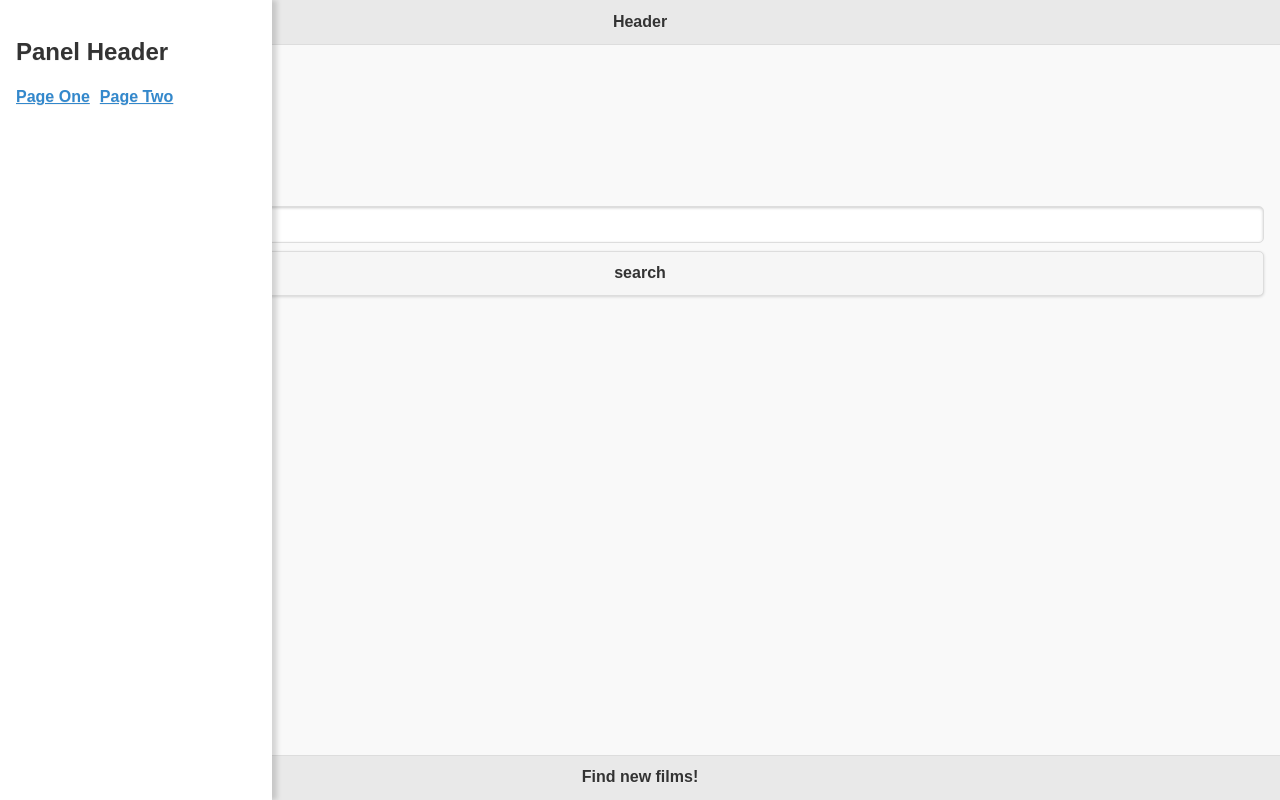
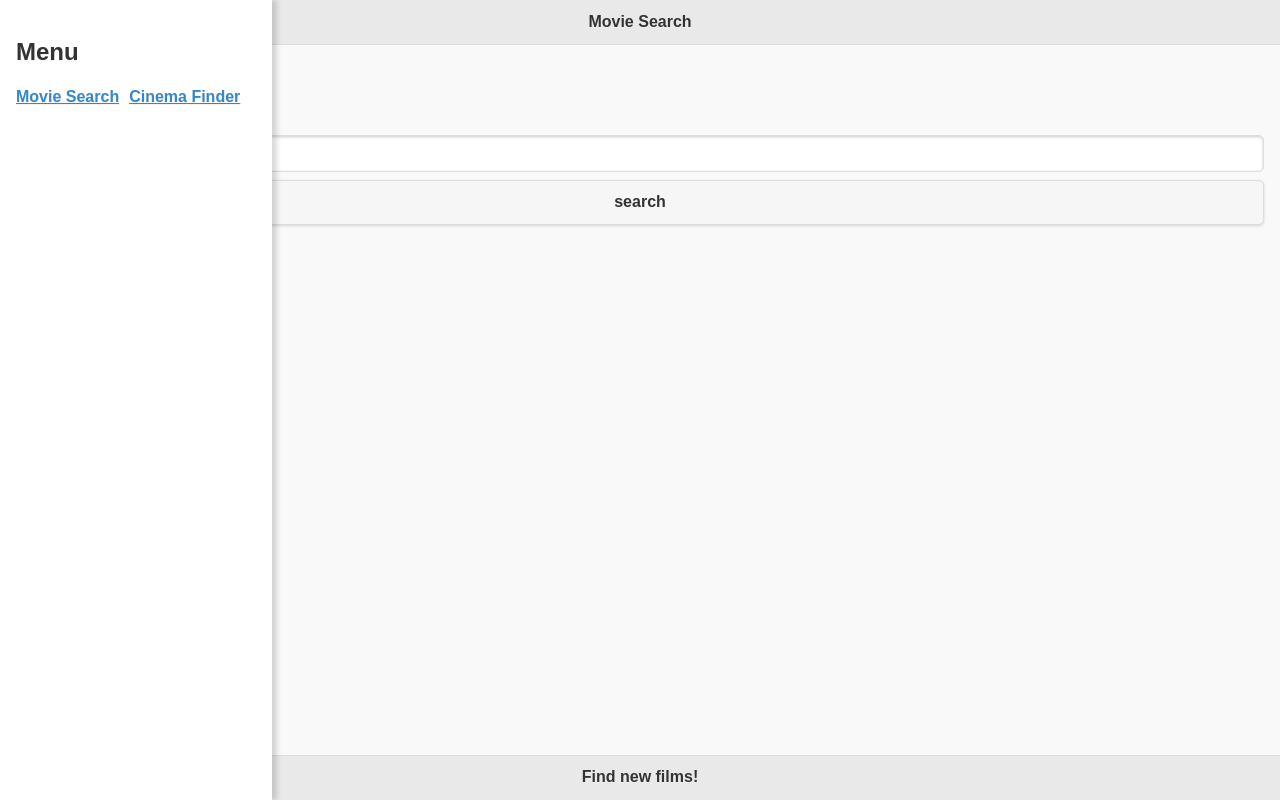
Before and after one commit to HaHaOki/Cinema-Finder, a plain HTML site: page Cinema Finder/www/index.html in a window 1280 px wide. Both pictures are taken after a click on the link "Open panel". Drawn offline with Linux system fonts and the light colour scheme; some packages are replaced by stand-ins of ours; no server answers.

Commit message:
Changes-1

```diff
--- a/Cinema Finder/www/config.xml
+++ b/Cinema Finder/www/config.xml
@@ -6,7 +6,7 @@
         id        = "mob.app.help.me"
         version   = "1.0.0">
 
-    <name>Mobile App</name>
+    <name>Cinema Finder</name>
 
     <description>
         COMP2361 Assignment 02 16016793
--- a/Cinema Finder/www/index.html
+++ b/Cinema Finder/www/index.html
@@ -26,19 +26,18 @@
 
       <!-- Panel -->
       <div data-role="panel" id="myPanel" data-display="overlay">
-      <h2>Panel Header</h2>
-          <a href="#page1" class="ui-btn-inline">Page One</a>
-          <a href="#page2" class="ui-btn-inline">Page Two</a>
+      <h2>Menu</h2>
+          <a href="#page1" class="ui-btn-inline">Movie Search</a>
+          <a href="#page2" class="ui-btn-inline">Cinema Finder</a>
       </div>
 
        <!-- HEADER BAR -->
 	   <div data-role="header" data-position="fixed"> <!-- fixed to top of screen -->
-		  <h1>Header</h1>
+		  <h1>Movie Search</h1>
 	   </div>
 
       <!-- Content -->
 	   <div data-role="main" class="ui-content">
-            <h2>Movie Search</h2>
 
            <!-- Button for opening the panel -->
            <a href="#myPanel" data-rel="open">Open panel</a>
@@ -50,7 +49,7 @@
                <input type="button" id="searchbutton" value="search">
            </div>
 
-
+           <!-- Film poster container -->
            <div id="posterContainer">
 
            </div>
@@ -96,14 +95,14 @@
 
       <!-- Panel -->
       <div data-role="panel" id="myPanel" data-display="overlay">
-      <h2>Panel Header</h2>
-          <a href="#page1" class="ui-btn-inline">Page One</a>
-          <a href="#page2" class="ui-btn-inline">Page Two</a>
+      <h2>Menu</h2>
+          <a href="#page1" class="ui-btn-inline">Movie Search</a>
+          <a href="#page2" class="ui-btn-inline">Cinema Finder</a>
       </div>
 
        <!-- HEADER BAR -->
 	   <div data-role="header" data-position="fixed"> <!-- fixed to top of screen -->
-		  <h1>Theatre Finder</h1>
+		  <h1>Cinema Finder</h1>
 	   </div>
 
 	   <!-- Content -->
```
Also changed, not shown: Cinema Finder/www/js/index.js (+6 -19 lines), 1 other file.
